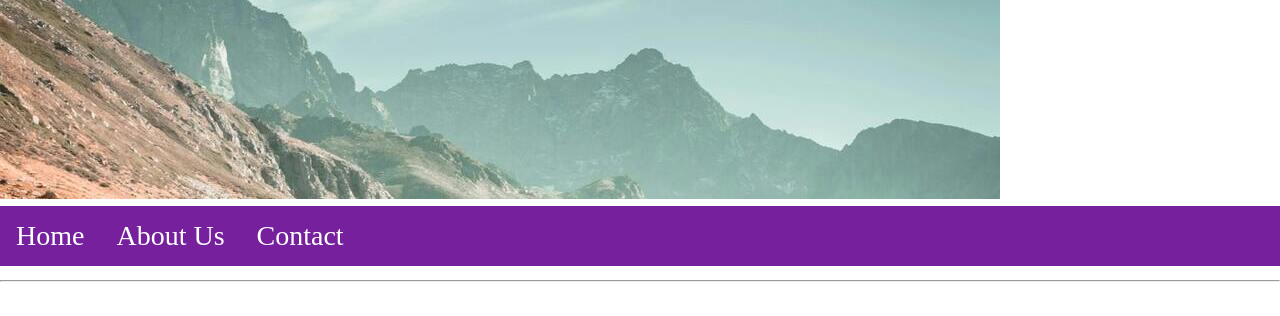
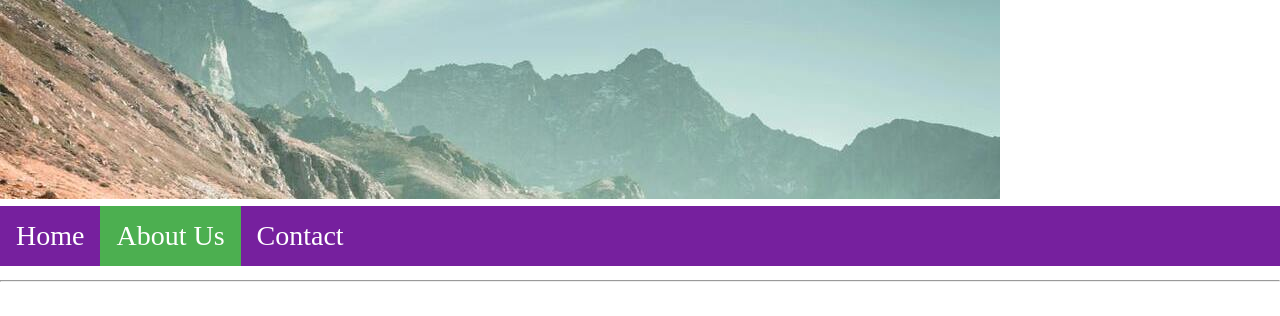
Before and after one commit to crystalb90/project2, a plain HTML site: page about.html in a window 1280 px wide. Shown: the top 316 px of the page. Drawn offline with Linux system fonts and the light colour scheme.

Commit message:
Update about.html

```diff
--- a/about.html
+++ b/about.html
@@ -8,7 +8,7 @@
 <img src="banner.jpg" alt="banner image">
   <ul>
         <li><a href="index.html">Home</a></li>
-        <li><a href="about.html">About Us</a></li>
+        <li><a class="active" href="about.html">About Us</a></li>
         <li><a href="contact.html">Contact</a></li>
    </ul>
 
```
